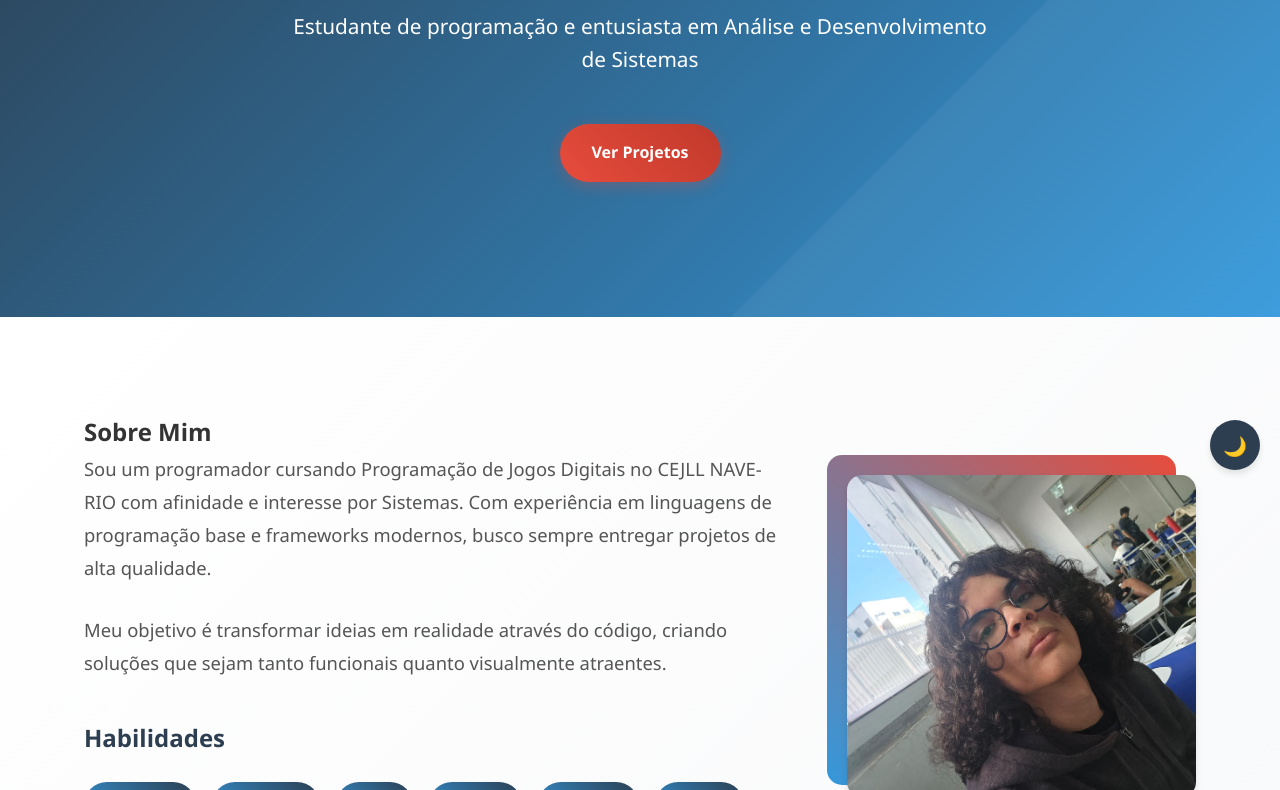
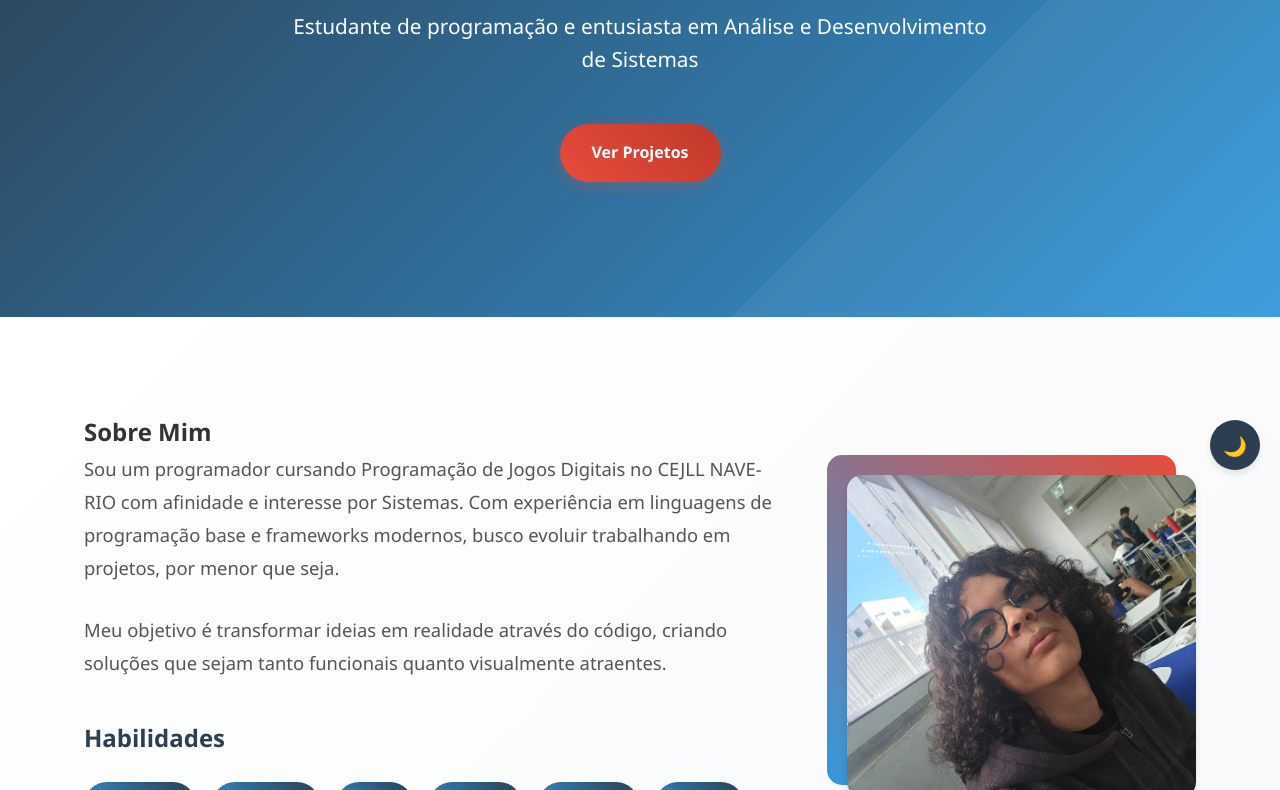
Before and after one commit to JoaoPedroAlgosto/jpedro-portfolio, a plain HTML site: page index.html in a window 1280 px wide. Shown: the part 310-1100 px from the top of the page. Drawn offline with Linux system fonts and the light colour scheme.

Commit message:
Portfólio2

```diff
--- a/index.html
+++ b/index.html
@@ -37,7 +37,7 @@
             <h2>Sobre Mim</h2>
             <div class="sobre-content">
                 <div class="sobre-texto">
-                    <p>Sou um programador cursando Programação de Jogos Digitais no CEJLL NAVE-RIO com afinidade e interesse por Sistemas. Com experiência em linguagens de programação base e frameworks modernos, busco sempre entregar projetos de alta qualidade.</p>
+                    <p>Sou um programador cursando Programação de Jogos Digitais no CEJLL NAVE-RIO com afinidade e interesse por Sistemas. Com experiência em linguagens de programação base e frameworks modernos, busco evoluir trabalhando em projetos, por menor que seja.</p>
                     <p>Meu objetivo é transformar ideias em realidade através do código, criando soluções que sejam tanto funcionais quanto visualmente atraentes.</p>
                     <div class="habilidades">
                         <h3>Habilidades</h3>
```
